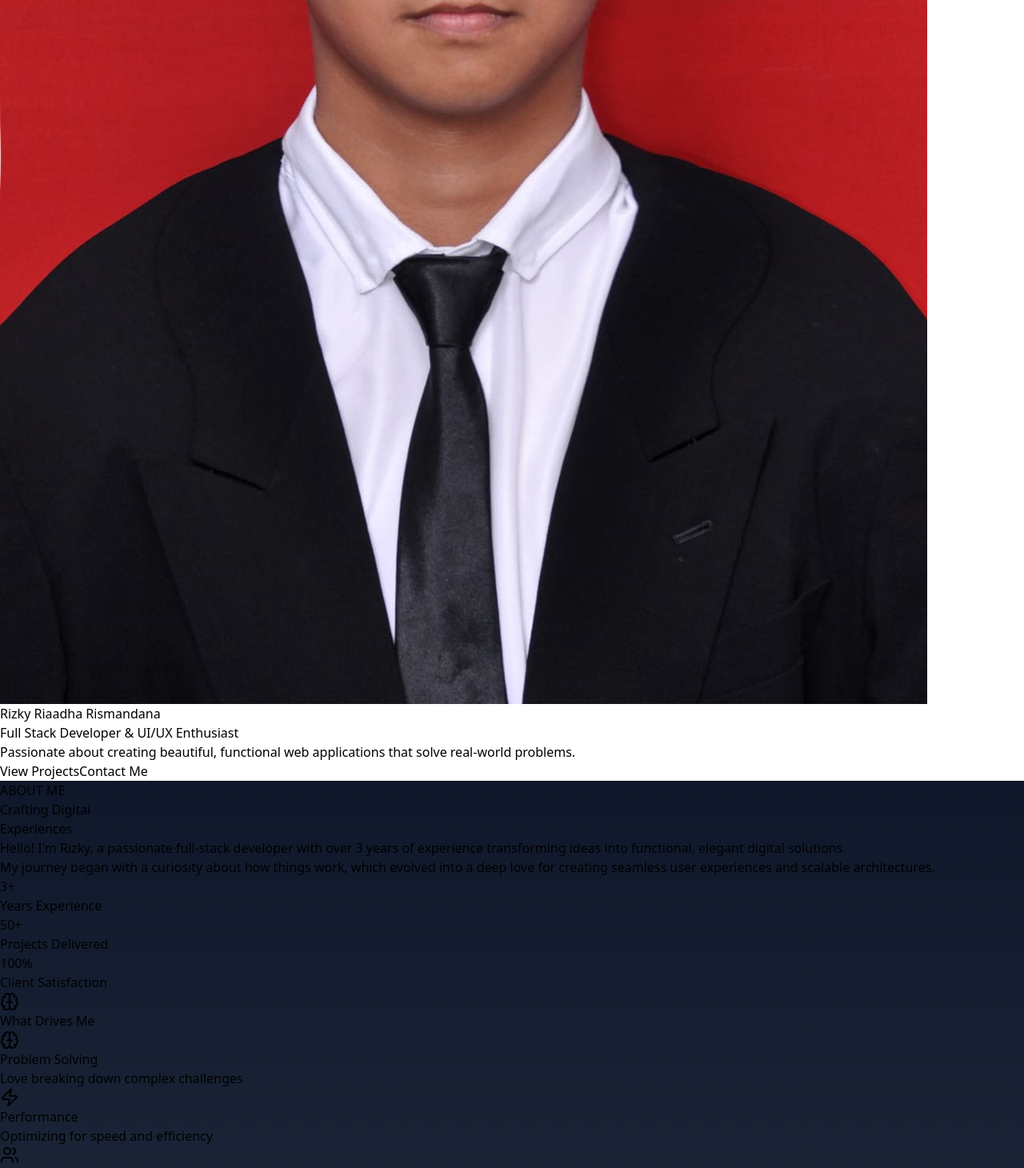
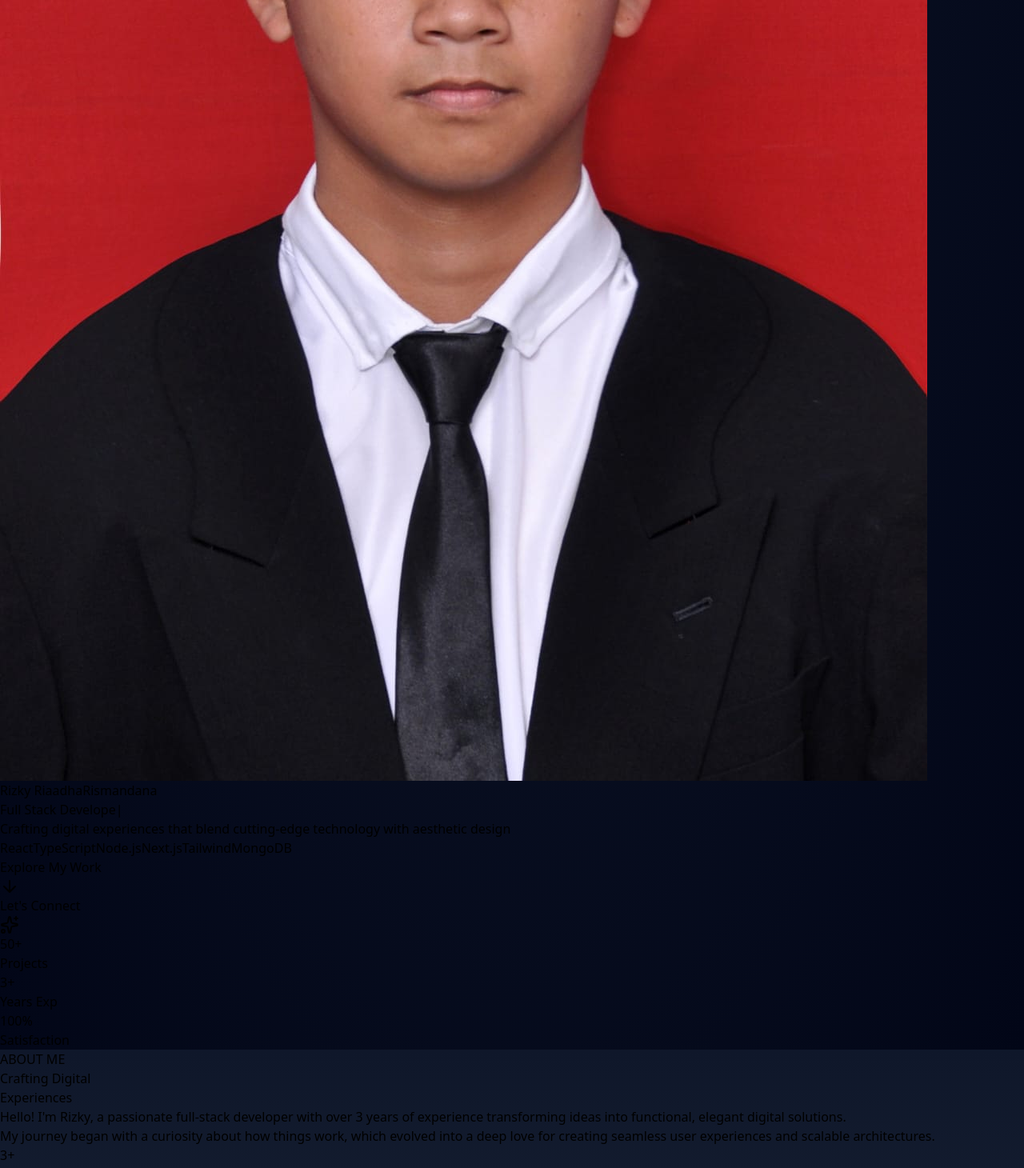
Before and after one commit to loopkyy/portofolio, a React (Vite) app: page / in a window 1280 px wide. Shown: the part 798-2258 px from the top of the page at 80% size. Built offline with nearby package versions, Linux system fonts and the light colour scheme.

Commit message:
Update UI colors

```diff
--- a/src/components/Hero.jsx
+++ b/src/components/Hero.jsx
@@ -1,33 +1,182 @@
-import React from 'react';
+import React, { useEffect, useState } from 'react';
 import profilePhoto from '../assets/profile.jpg';
+import { ArrowDown, Code, Sparkles, Cpu, Zap } from 'lucide-react';
 
 export default function Hero() {
+  const [text, setText] = useState('');
+  const fullText = 'Full Stack Developer';
+  const [currentIndex, setCurrentIndex] = useState(0);
+  const [isDeleting, setIsDeleting] = useState(false);
+
+  // Typewriter effect
+  useEffect(() => {
+    if (isDeleting) {
+      if (text === '') {
+        setIsDeleting(false);
+        setCurrentIndex((prevIndex) => (prevIndex + 1) % fullText.length);
+      } else {
+        setTimeout(() => {
+          setText(text.substring(0, text.length - 1));
+        }, 50);
+      }
+    } else {
+      if (text === fullText) {
+        setTimeout(() => setIsDeleting(true), 2000);
+      } else {
+        setTimeout(() => {
+          setText(fullText.substring(0, text.length + 1));
+        }, 100);
+      }
+    }
+  }, [text, isDeleting]);
+
+  // Floating elements effect
+  const FloatingElement = ({ Icon, top, left, delay }) => (
+    <div
+      className="absolute hidden lg:block"
+      style={{
+        top: `${top}%`,
+        left: `${left}%`,
+        animationDelay: `${delay}s`
+      }}
+    >
+      <div className="relative">
+        <div className="absolute inset-0 bg-gradient-to-r from-purple-500/20 to-pink-500/20 rounded-full blur-xl animate-pulse"></div>
+        <Icon className="relative w-10 h-10 text-purple-400 animate-float" />
+      </div>
+    </div>
+  );
+
   return (
-    <section id="home" className="min-h-screen flex items-center justify-center px-6 pt-20">
-      <div className="max-w-4xl text-center">
-        <div className="mb-6">
+    <section
+      id="home"
+      className="relative min-h-screen flex items-center justify-center px-6 pt-16 overflow-hidden"
+      style={{
+        background: 'radial-gradient(ellipse at top, #0f172a 0%, #020617 100%)'
+      }}
+    >
+      {/* Animated background elements */}
+      <div className="absolute inset-0">
+        {/* Grid pattern */}
+        <div
+          className="absolute inset-0 opacity-5"
+          style={{
+            backgroundImage: `linear-gradient(to right, #3b82f6 1px, transparent 1px),
+                            linear-gradient(to bottom, #3b82f6 1px, transparent 1px)`,
+            backgroundSize: '50px 50px'
+          }}
+        />
+
+        {/* Gradient orbs */}
+        <div className="absolute top-1/4 left-1/4 w-96 h-96 bg-purple-900/20 rounded-full blur-3xl animate-pulse"></div>
+        <div className="absolute bottom-1/4 right-1/4 w-96 h-96 bg-cyan-900/20 rounded-full blur-3xl animate-pulse delay-1000"></div>
+      </div>
+
+      {/* Floating icons */}
+      <FloatingElement Icon={Code} top={20} left={10} delay={0} />
+      <FloatingElement Icon={Sparkles} top={30} left={85} delay={0.5} />
+      <FloatingElement Icon={Cpu} top={70} left={15} delay={1} />
+      <FloatingElement Icon={Zap} top={60} left={80} delay={1.5} />
+
+      <div className="relative max-w-6xl mx-auto text-center z-10">
+        {/* Profile photo with glow effect */}
+        <div className="mb-8 relative">
+          <div className="absolute inset-0 mx-auto w-40 h-40 bg-gradient-to-r from-purple-600 via-pink-600 to-cyan-600 rounded-full blur-xl opacity-70 animate-pulse"></div>
+          <div className="relative">
             <img
               src={profilePhoto}
               alt="Rizky"
-            className="w-32 h-32 mx-auto rounded-full object-cover border-4 border-cyan-500 shadow-lg shadow-cyan-500/50 mb-6 hover:scale-110 transition-transform duration-300"
+              className="w-36 h-36 mx-auto rounded-full object-cover border-4 border-gray-800 shadow-2xl hover:scale-105 transition-all duration-500 hover:rotate-3 hover:border-purple-500/50"
             />
+            {/* Status indicator */}
+            <div className="absolute bottom-4 right-[calc(50%-72px)] w-4 h-4 bg-emerald-500 rounded-full border-2 border-gray-900 animate-ping"></div>
+            <div className="absolute bottom-4 right-[calc(50%-72px)] w-4 h-4 bg-emerald-500 rounded-full border-2 border-gray-900"></div>
           </div>
-        <h2 className="text-5xl md:text-7xl font-bold mb-6 bg-gradient-to-r from-cyan-400 via-blue-500 to-purple-600 bg-clip-text text-transparent">
-          Rizky Riaadha Rismandana
-        </h2>
-        <p className="text-xl md:text-2xl text-slate-300 mb-8">
-          Full Stack Developer & UI/UX Enthusiast
+        </div>
+
+        {/* Name with gradient */}
+        <h1 className="text-4xl md:text-6xl lg:text-7xl font-bold mb-4 leading-tight">
+          <span className="block bg-gradient-to-r from-gray-200 via-gray-300 to-gray-200 bg-clip-text text-transparent">
+            Rizky Riaadha
+          </span>
+          <span className="block bg-gradient-to-r from-purple-400 via-pink-400 to-cyan-400 bg-clip-text text-transparent animate-gradient">
+            Rismandana
+          </span>
+        </h1>
+
+        {/* Animated role text */}
+        <div className="mb-8">
+          <p className="text-2xl md:text-3xl font-mono text-gray-300 mb-2 min-h-[2.5rem]">
+            {text}
+            <span className="animate-pulse">|</span>
           </p>
-        <p className="text-slate-400 max-w-2xl mx-auto mb-12">
-          Passionate about creating beautiful, functional web applications that solve real-world problems.
+          <p className="text-lg md:text-xl text-gray-400 max-w-3xl mx-auto leading-relaxed">
+            Crafting <span className="text-cyan-400 font-medium">digital experiences</span> that blend
+            cutting-edge technology with <span className="text-pink-400 font-medium">aesthetic design</span>
           </p>
-        <div className="flex gap-4 justify-center">
-          <a href="#projects" className="px-8 py-3 bg-gradient-to-r from-cyan-500 to-blue-600 rounded-lg hover:opacity-90 transition font-medium">
-            View Projects
+        </div>
+
+        {/* Tech stack tags */}
+        <div className="flex flex-wrap justify-center gap-3 mb-10 max-w-2xl mx-auto">
+          {['React', 'TypeScript', 'Node.js', 'Next.js', 'Tailwind', 'MongoDB'].map((tech, index) => (
+            <span
+              key={tech}
+              className="px-4 py-2 rounded-full text-sm font-medium bg-gray-800/50 backdrop-blur-sm border border-gray-700/50 text-gray-300 hover:border-purple-500/50 hover:text-white transition-all duration-300 hover:scale-105"
+              style={{ animationDelay: `${index * 0.1}s` }}
+            >
+              {tech}
+            </span>
+          ))}
+        </div>
+
+        {/* CTA Buttons */}
+        <div className="flex flex-col sm:flex-row gap-4 justify-center items-center mb-16">
+          <a
+            href="#projects"
+            className="group relative px-8 py-4 rounded-xl font-semibold text-lg overflow-hidden"
+          >
+            <div className="absolute inset-0 bg-gradient-to-r from-purple-600 to-pink-600 group-hover:from-purple-700 group-hover:to-pink-700 transition-all duration-300"></div>
+            <div className="absolute inset-0 bg-gradient-to-r from-purple-600 to-cyan-600 opacity-0 group-hover:opacity-100 transition-all duration-300"></div>
+            <span className="relative flex items-center gap-2">
+              Explore My Work
+              <ArrowDown className="w-5 h-5 group-hover:translate-y-1 transition-transform" />
+            </span>
           </a>
-          <a href="#contact" className="px-8 py-3 border border-slate-600 rounded-lg hover:bg-slate-800 transition font-medium">
-            Contact Me
+
+          <a
+            href="#contact"
+            className="group px-8 py-4 rounded-xl font-semibold text-lg border-2 border-gray-700 hover:border-cyan-500/50 text-gray-300 hover:text-white transition-all duration-300 hover:bg-gray-800/30 backdrop-blur-sm"
+          >
+            <span className="flex items-center gap-2">
+              Let's Connect
+              <Sparkles className="w-5 h-5 group-hover:rotate-180 transition-transform duration-500" />
+            </span>
           </a>
+        </div>
+
+        {/* Stats */}
+        <div className="grid grid-cols-3 gap-6 max-w-xl mx-auto border-t border-gray-800/50 pt-8">
+          {[
+            { value: '50+', label: 'Projects' },
+            { value: '3+', label: 'Years Exp' },
+            { value: '100%', label: 'Satisfaction' }
+          ].map((stat, index) => (
+            <div key={index} className="text-center">
+              <div className="text-2xl md:text-3xl font-bold bg-gradient-to-r from-purple-400 to-cyan-400 bg-clip-text text-transparent">
+                {stat.value}
+              </div>
+              <div className="text-gray-400 text-sm mt-1">{stat.label}</div>
+            </div>
+          ))}
+        </div>
+
+        {/* Scroll indicator */}
+        <div className="absolute bottom-8 left-1/2 transform -translate-x-1/2">
+          <div className="animate-bounce">
+            <div className="w-6 h-10 border-2 border-gray-600 rounded-full flex justify-center">
+              <div className="w-1 h-3 bg-gradient-to-b from-purple-400 to-cyan-400 rounded-full mt-2 animate-scroll"></div>
+            </div>
+          </div>
         </div>
       </div>
     </section>
```
Lines whose indentation alone changed are shown as unchanged.
